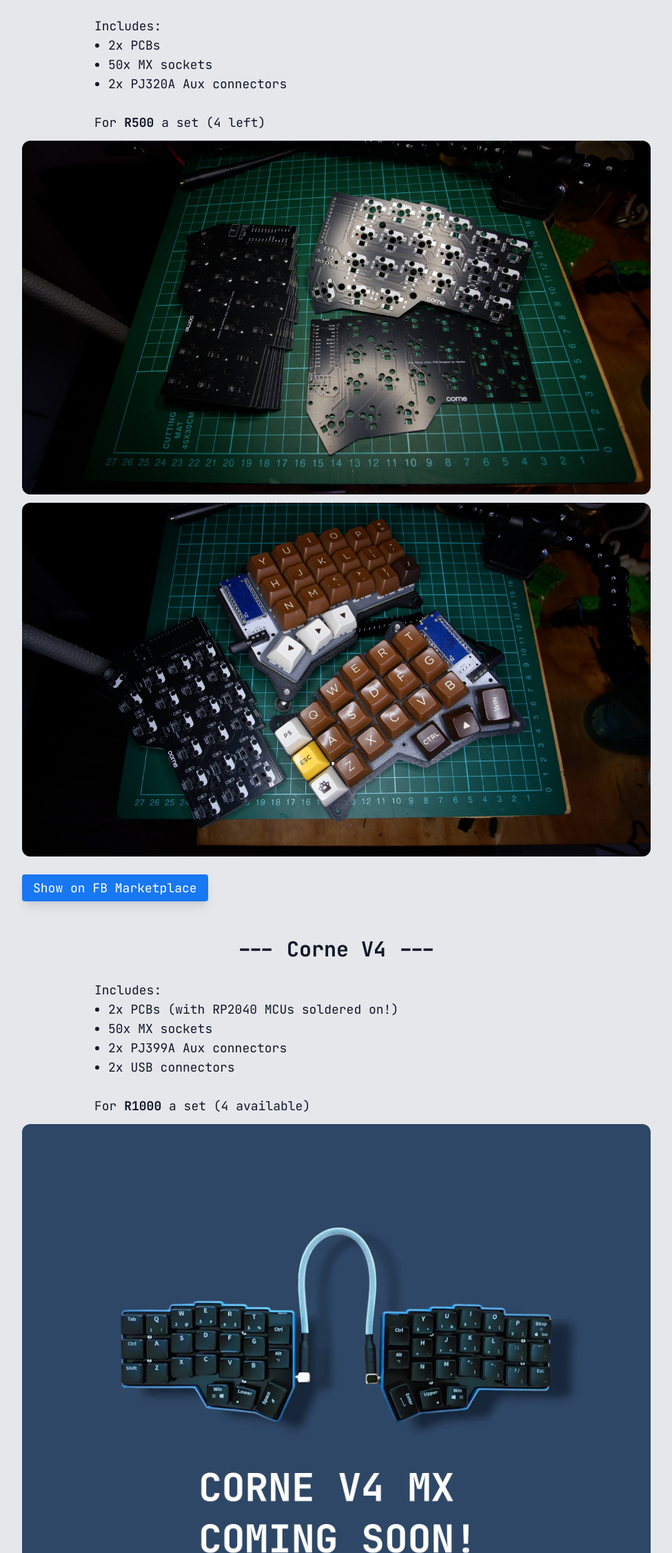
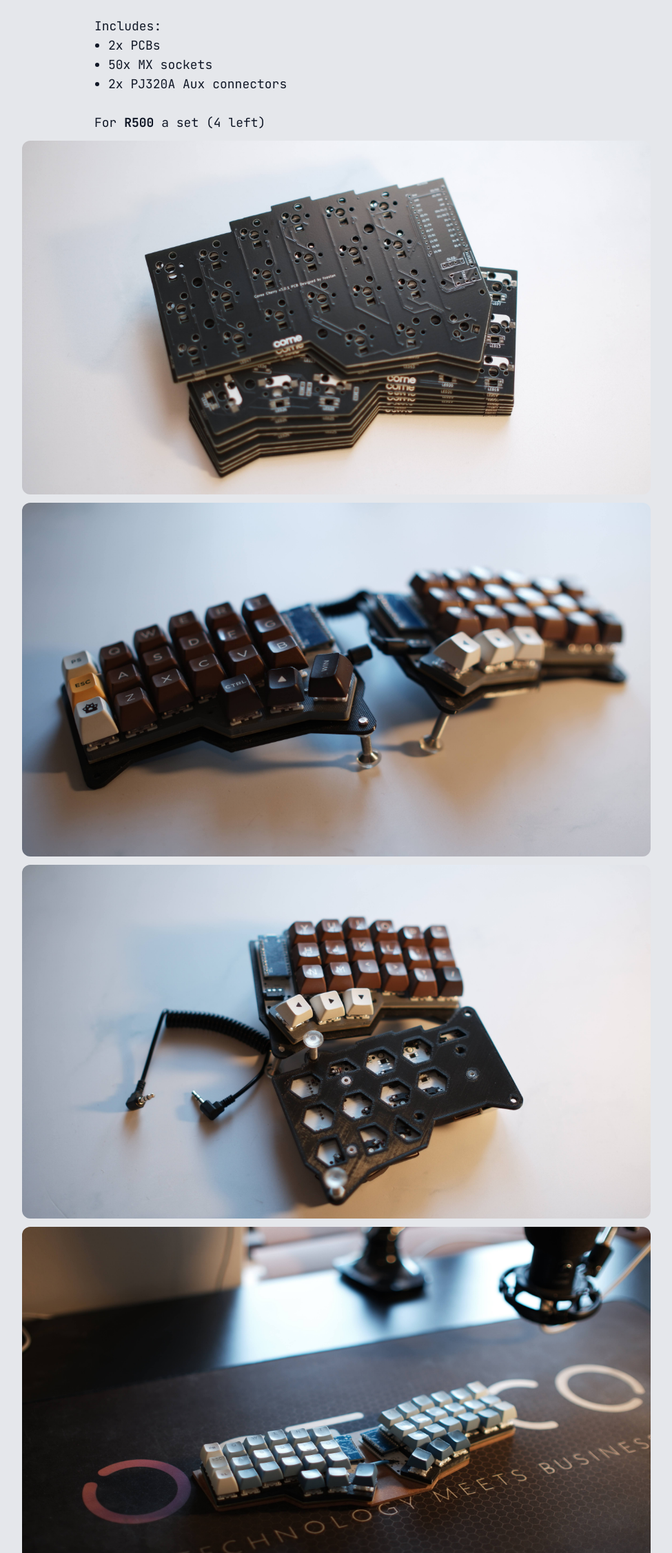
Before and after one commit to AndrewCloete/corne-kits, a website: page index.html in a window 1280 px wide. Shown: the part 548-2800 px from the top of the page at 69% size, without its empty margins (152-1127 px from the left). Drawn offline with nearby package versions, Linux system fonts and the light colour scheme.

Commit message:
Updates images

```diff
--- a/index.html
+++ b/index.html
@@ -68,19 +68,22 @@
             For <b>R500</b> a set (4 left)
             <br />
           </div>
-          <img src="./img/DSCF8841.JPG" class="m-3 mx-auto rounded-xl" alt="" />
+          <img src="./img/v3_pcbs1.JPG" class="m-3 mx-auto rounded-xl" alt="" />
+          <img src="./img/split_board_close.JPG" class="m-3 mx-auto rounded-xl" alt="" />
 
           <a
-            href="./img/DSCF8842.JPG"
+            href="./img/split_under.JPG"
             target="_blank"
             rel="noopener noreferrer"
           >
             <img
-              src="./img/DSCF8842.JPG"
+              src="./img/split_under.JPG"
               class="m-3 mx-auto rounded-xl"
               alt=""
             />
           </a>
+          <img src="./img/fixed_board.JPG" class="m-3 mx-auto rounded-xl" alt="" />
+          <img src="./img/sockets.JPG" class="m-3 mx-auto rounded-xl" alt="" />
           <div class="mt-8">
             <a
               href="https://www.facebook.com/marketplace/item/582525934471388"
@@ -108,7 +111,12 @@
               For <b>R1000</b> a set (4 available)
             </div>
             <img
-              src="./img/cornev4_soon.jpeg"
+              src="./img/v4_pcbs1.JPG"
+              class="m-3 mx-auto rounded-xl"
+              alt=""
+            />
+            <img
+              src="./img/v1_pcbs.JPG"
               class="m-3 mx-auto rounded-xl"
               alt=""
             />
@@ -268,6 +276,7 @@
               class="m-3 mx-auto rounded-xl"
               alt=""
             />
+          <img src="./img/micros.JPG" class="m-3 mx-auto rounded-xl" alt="" />
           </p>
           <br />
           <p>
@@ -311,6 +320,7 @@
               class="m-3 mx-auto rounded-xl"
               alt=""
             />
+          <img src="./img/header.JPG" class="m-3 mx-auto rounded-xl" alt="" />
           </p>
           <br />
           <p>This guide is pretty accurate regarding the soldering.</p>
```
Also changed, not shown: img/fixed_board.JPG (added), img/header.JPG (added), img/micros.JPG (added), img/sockets.JPG (added), img/split_board_close.JPG (added), img/split_under.JPG (added), img/v1_pcbs.JPG (added), img/v3_pcbs1.JPG (added), img/v4_pcbs1.JPG (added).
